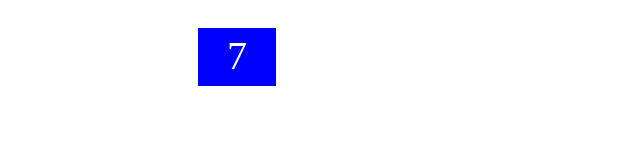
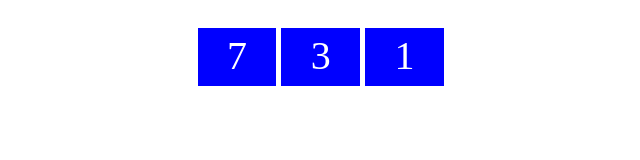
Before and after one commit to nodwengu/Playing-With-Matches, a plain HTML site: page index.html in a window 1280 px wide. Shown: the whole page, without its empty margins (0-640 px from the left). Drawn offline with Linux system fonts and the light colour scheme.

Commit message:
added 2 more number to the dom

```diff
--- a/index.html
+++ b/index.html
@@ -14,24 +14,14 @@
 </head>
 <body>
     <div class="container">
-        <div class="number">5</div>
+        <div class="wrapper" style="display: flex;">
+            <div class="number1">5</div>
+            <div class="number2">4</div>
+            <div class="number3">3</div>
+        </div>
+
     </div>
 
-
-
-
-    <script>
-        function getRandom(max) {
-            return Math.floor(Math.random() * Math.floor(max));
-        }
-
-        function updateNumber() {
-            var numberElem = document.querySelector('.number');
-            numberElem.innerHTML = getRandom(10);
-        }
-
-        updateNumber();
-    </script>
-
+    <script type="text/javascript" src="script.js"></script>
 </body>
 </html>
--- /dev/null
+++ b/script.js
@@ -0,0 +1,15 @@
+function getRandom(max) {
+    return Math.floor(Math.random() * Math.floor(max));
+}
+
+function updateNumber() {
+    var number1Elem = document.querySelector('.number1');
+    var number2Elem = document.querySelector('.number2');
+    var number3Elem = document.querySelector('.number3');
+
+    number1Elem.innerHTML = getRandom(10);
+    number2Elem.innerHTML = getRandom(10);
+    number3Elem.innerHTML = getRandom(10);
+}
+
+updateNumber();
--- a/style.css
+++ b/style.css
@@ -4,7 +4,7 @@
     padding: 20px;
 }
 
-.number {
+.number1, .number2, .number3 {
     width: 8%;
     height: 50px;
     padding: 4px;
@@ -12,4 +12,5 @@
     text-align: center;
     background-color: blue;
     color: white;
+    margin: 0 5px 5px 0;
 }
```
